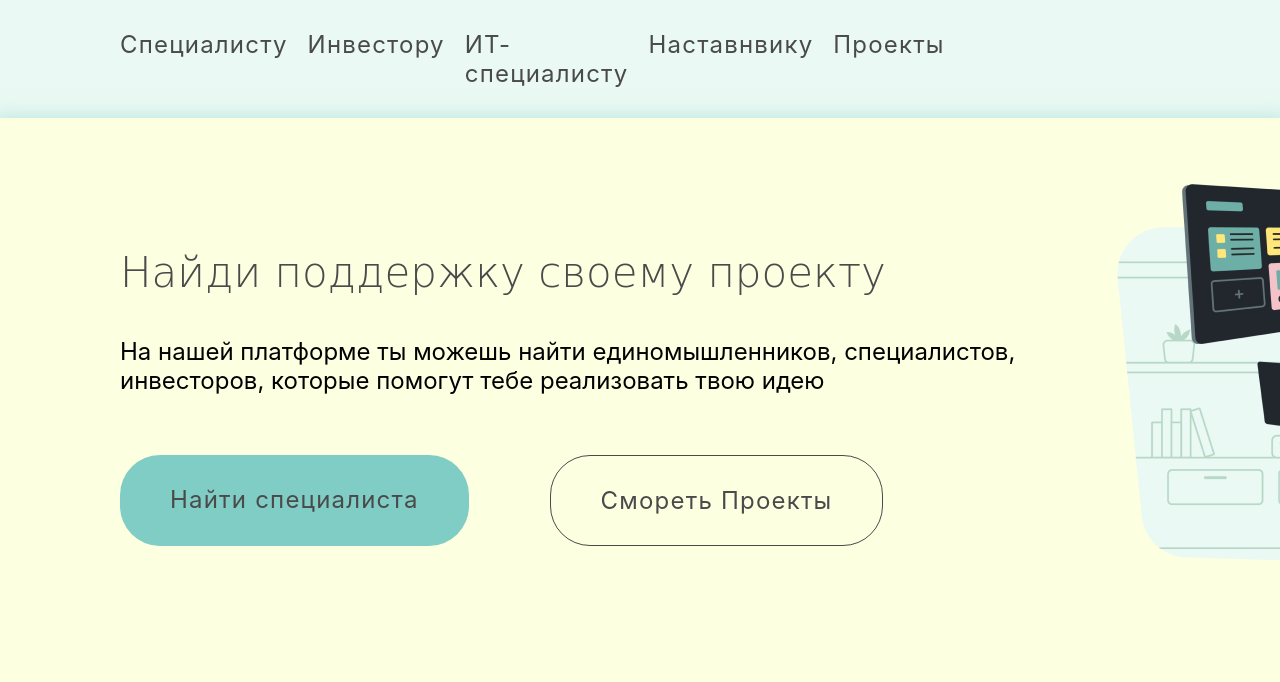
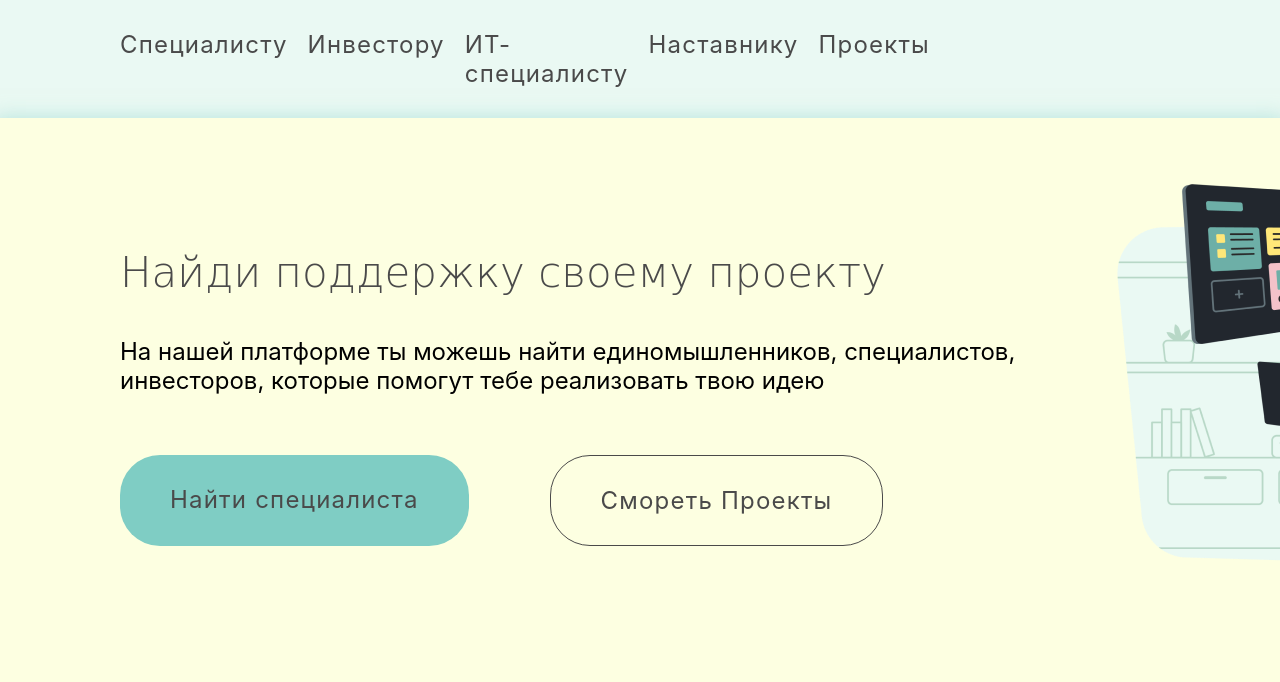
Before and after one commit to ShalomGH/Hackathon, a Django app: page /users/ in a window 1280 px wide; the page is wider, and only the part inside the window is pictured. Shown: the top 682 px of that part. Run offline with Django 4.2, Linux system fonts and the light colour scheme; parts of the project's set-up code (start-up, migrations or seed data) failed here and were passed over; some libraries are stand-ins or nearby versions; some web fonts are replaced.

Commit message:
fix word mistake

```diff
--- a/StartUpHackaton/users_app/templates/users/index.html
+++ b/StartUpHackaton/users_app/templates/users/index.html
@@ -27,7 +27,7 @@
                         <a href="#">ИТ-специалисту</a>
                     </li>
                     <li>
-                        <a href="#">Наставнвику</a>
+                        <a href="#">Наставнику</a>
                     </li>
                     <li>
                         <a href="#">Проекты</a>
```
